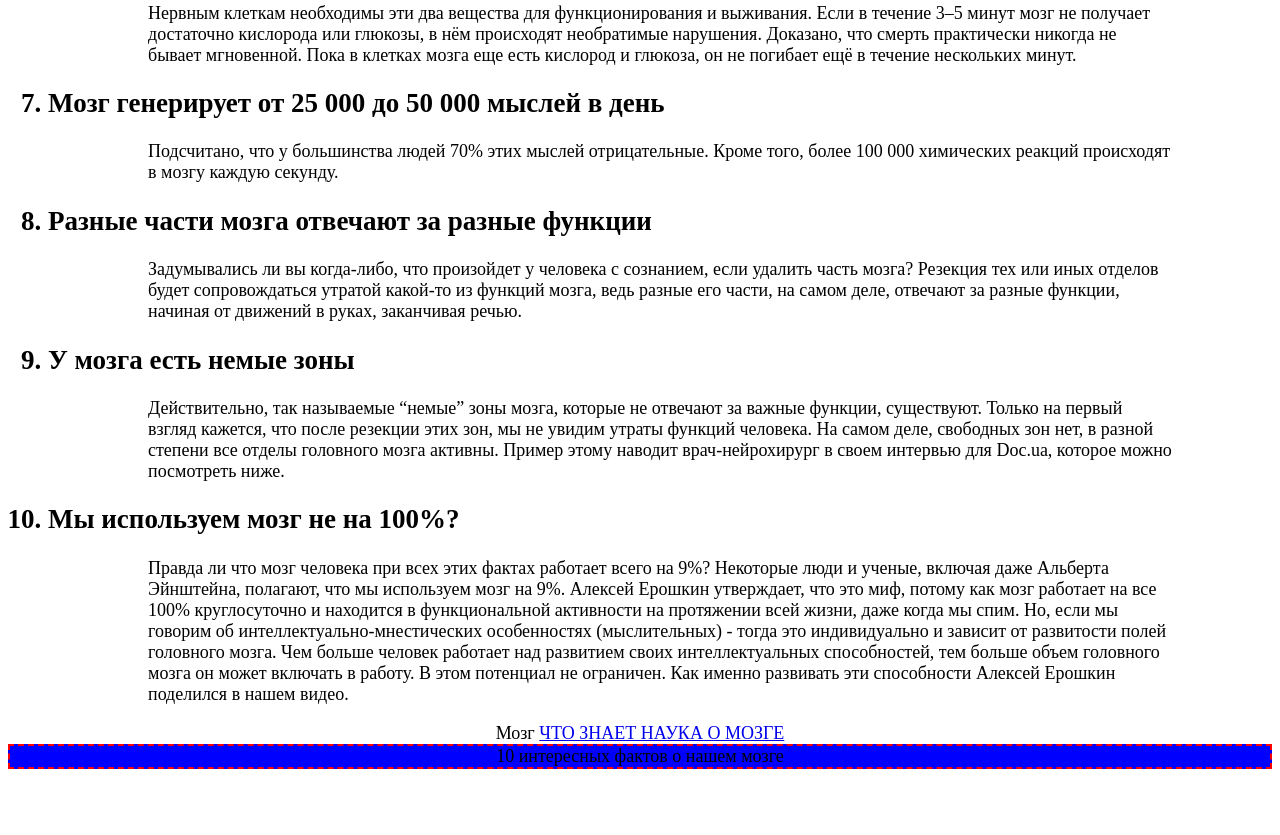
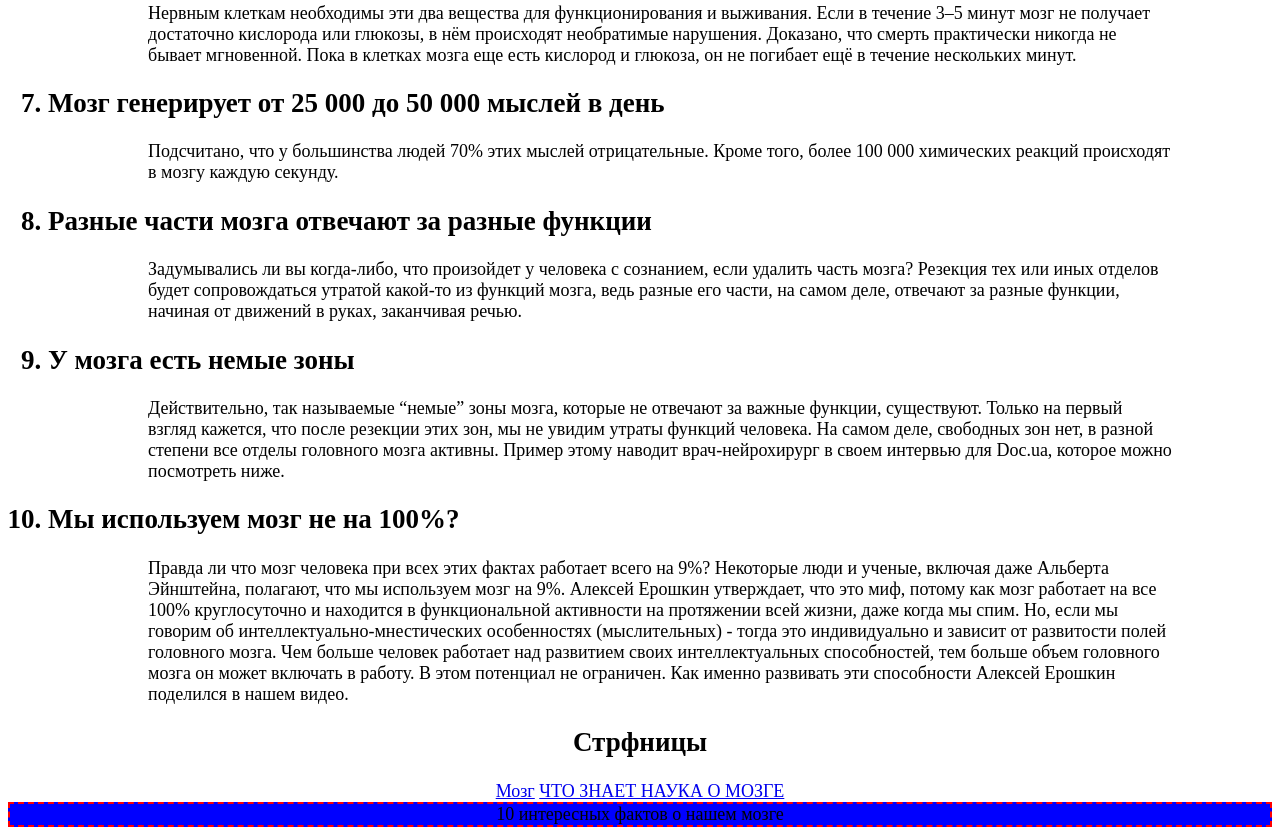
Before and after one commit to 22012haggi/kkkk, a plain HTML site: page index.html in a window 1280 px wide. Shown: the part 756-1591 px from the top of the page. Before the commit the page ends 1533 px from the top, so only its background shows below. Drawn offline with Linux system fonts and the light colour scheme.

Commit message:
Update index.html

```diff
--- a/index.html
+++ b/index.html
@@ -30,7 +30,8 @@
   <h2>  <li> Мы используем мозг не на 100%? </li> </h2>
   <p> Правда ли что мозг человека при всех этих фактах работает всего на 9%? Некоторые люди и ученые, включая даже Альберта Эйнштейна, полагают, что мы используем мозг на 9%. Алексей Ерошкин утверждает, что это миф, потому как мозг работает на все 100% круглосуточно и находится в функциональной активности на протяжении всей жизни, даже когда мы спим. Но, если мы говорим об интеллектуально-мнестических особенностях (мыслительных) - тогда это индивидуально и зависит от развитости полей головного мозга. Чем больше человек работает над развитием своих интеллектуальных способностей, тем больше объем головного мозга он может включать в работу. В этом потенциал не ограничен. Как именно развивать эти способности Алексей Ерошкин поделился в нашем видео. </p>
 </ol>
-        <nav class=">
+        <h2> Стрфницы </h2>
+        <nav>
             <a href="https://22012haggi.github.io/Brain-final/">Мозг</a>
                 <a href="https://22012haggi.github.io/hhhhhhh/">ЧТО ЗНАЕТ НАУКА О МОЗГЕ</a>
         </nav>
```
